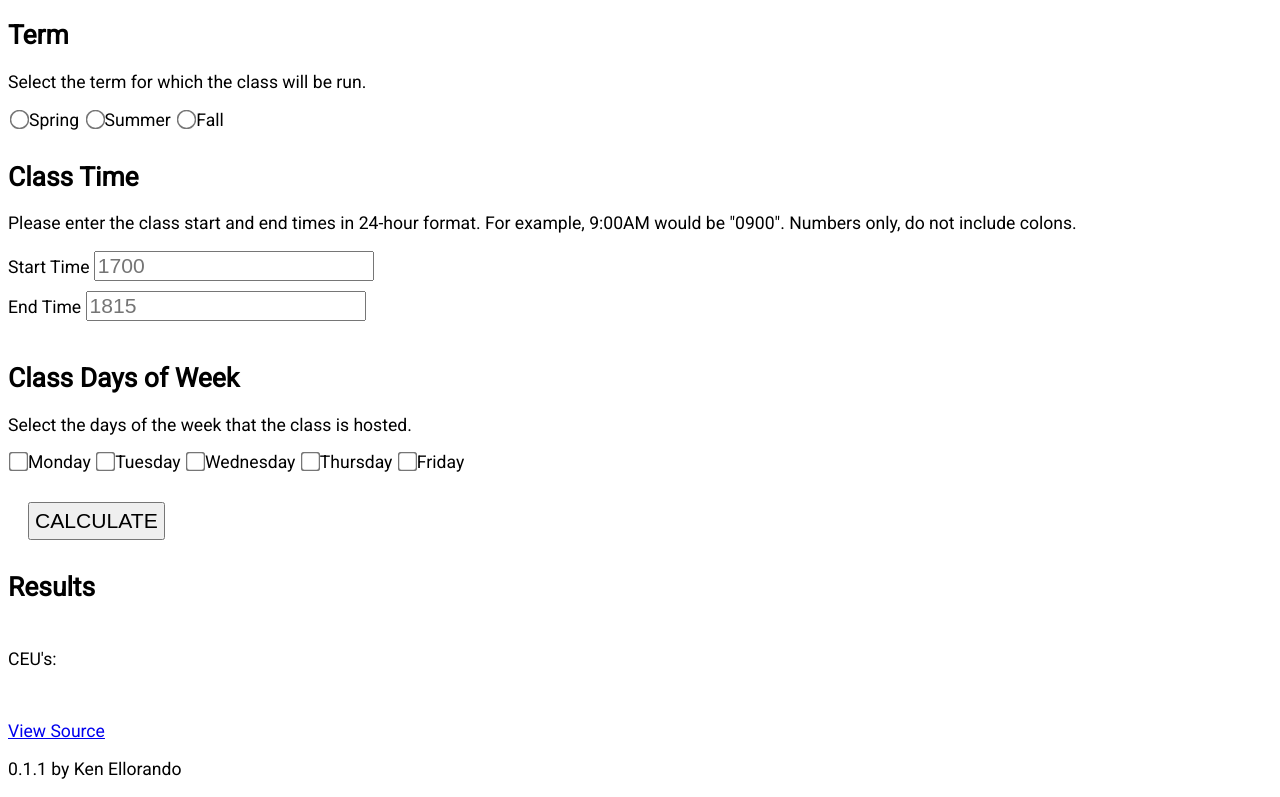
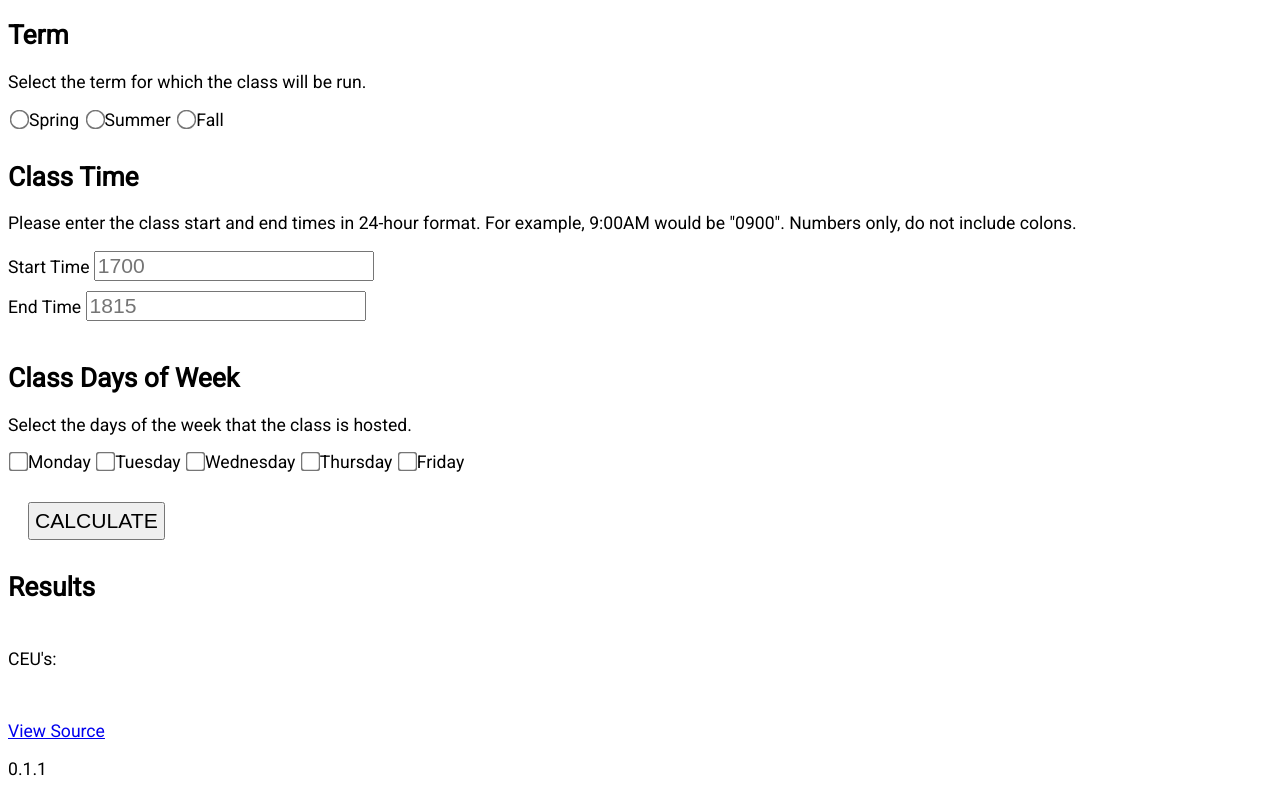
Before and after one commit to kenellorando/ceu-calculator, a plain HTML site: page index.html in a window 1280 px wide. Shown: the part 69-866 px from the top of the page. Drawn offline with Linux system fonts and the light colour scheme.

Commit message:
Remove my name

```diff
--- a/index.html
+++ b/index.html
@@ -86,7 +86,7 @@
         <p>
             <a href="https://github.com/kenellorando/ceu-calculator">View Source</a>
         </p>
-        <p>0.1.1 by Ken Ellorando</p>
+        <p>0.1.1</p>
     </footer>
 
     <script type="text/javascript">
```
